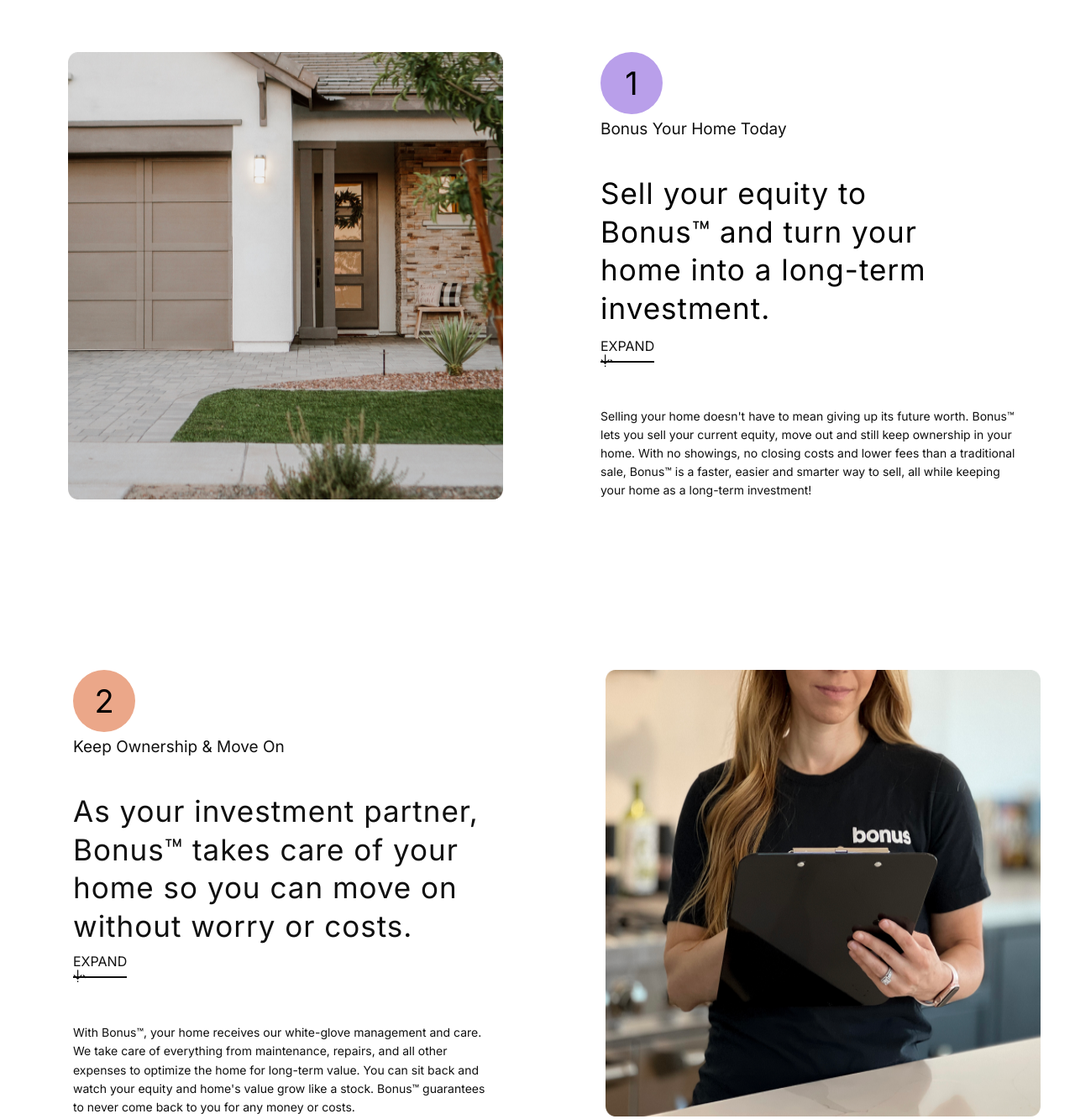
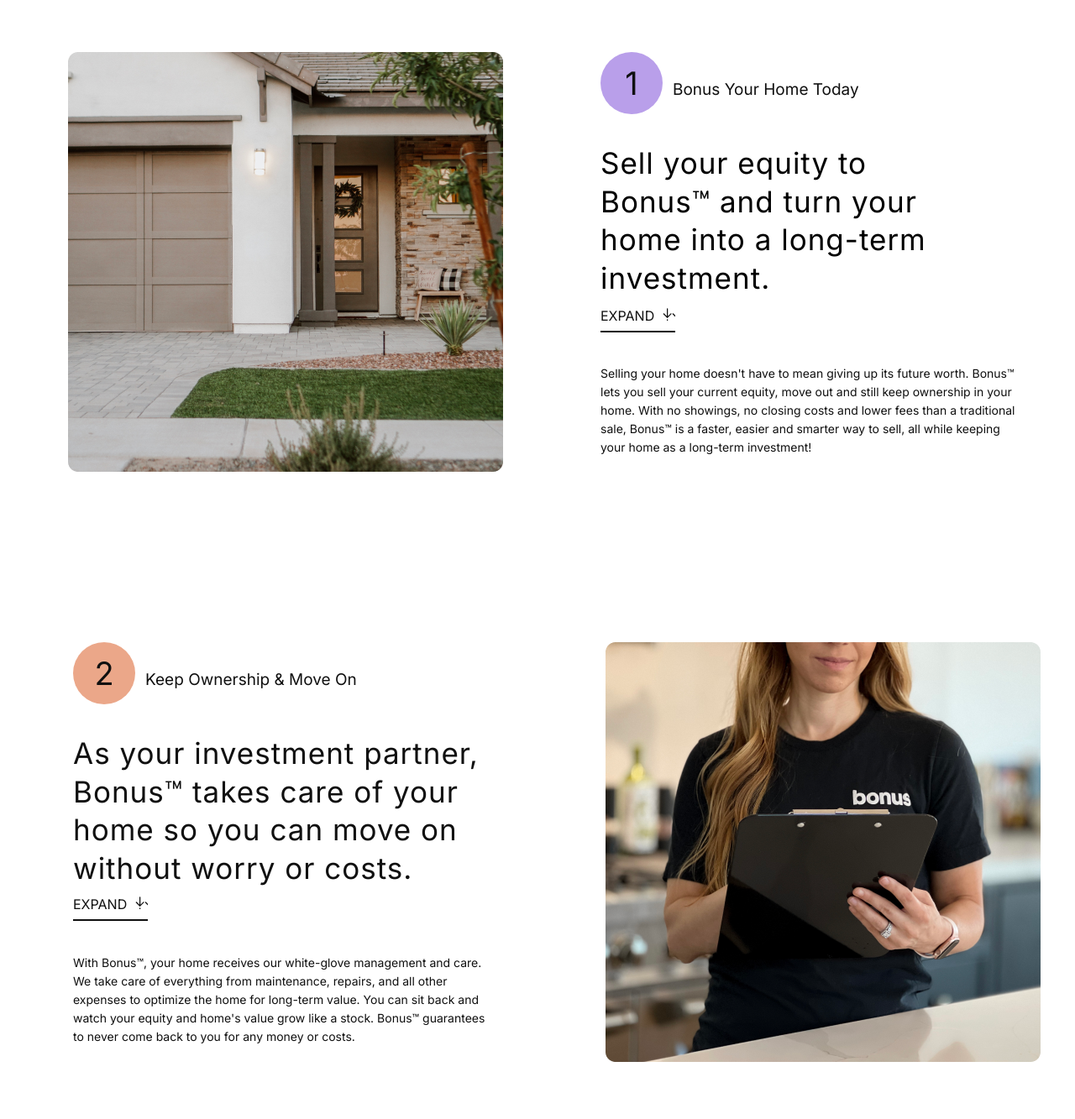
Before and after one commit to Bogdan3690/Bonus-Final, a plain HTML site: page index.html in a window 1280 px wide. Shown: the part 1360-2693 px from the top of the page at 84% size. Drawn offline with Linux system fonts and the light colour scheme.

Commit message:
finish css

```diff
--- a/index.html
+++ b/index.html
@@ -59,8 +59,7 @@
           <ul class="hero-list">
             <li class="first-item">
               <div class="first-advantages">
-                <p class="one">1</p>
-                <p class="top-text">Bonus Your Home Today</p>
+                <p class="top-text one">Bonus Your Home Today</p>
                 <h3 class="title">
                   Sell your equity to Bonus™ and turn your home into a long-term
                   investment.
@@ -79,8 +78,7 @@
             </li>
             <li class="second-item">
               <div class="second-advantages">
-                <p class="two">2</p>
-                <p class="top-text">Keep Ownership & Move On</p>
+                <p class="top-text two">Keep Ownership & Move On</p>
                 <h3 class="title">
                   As your investment partner, Bonus™ takes care of your home so
                   you can move on without worry or costs.
@@ -99,8 +97,7 @@
             </li>
             <li class="third-item">
               <div class="third-advantages">
-                <p class="tree">3</p>
-                <p class="top-text">Sell Again in 5-30 Years</p>
+                <p class="top-text tree">Sell Again in 5-30 Years</p>
                 <h3 class="title">
                   Unlock your bonus wealth. As your home value rises throughout
                   the years, so does your future net-worth.
--- a/style.css
+++ b/style.css
@@ -149,7 +149,8 @@ line-height: 60.48px;
 
 .hero-list .item::after{
     content: "";
-    display: block;
+    display: inline-block;
+    margin-left: 10px;
     width: 15px;
     height: 15px;
     background-image: url(./img/arow.png);
@@ -157,10 +158,7 @@ line-height: 60.48px;
 
 .hero-sec{
     display: flex;
-}
-
-.info{
-    padding-right: 106px;
+    justify-content: space-between;
 }
 
 .hero-img{
@@ -169,12 +167,12 @@ height: 283px;
 }
 
 .hero{
-    padding-top: 76px;
-    padding-bottom: 75px;
+    margin-top: 76px;
+    margin-bottom: 75px;
 }
 
 .hero-list{
-    padding-top: 124px;
+    margin-top: 124px;
 }
 
 .hero-title{
@@ -186,8 +184,8 @@ font-weight: 400;
 .hero-text{
     width: 452px;
 font-size: 16px;
-padding-top: 15px;
-padding-bottom: 75px;
+margin-top: 15px;
+margin-bottom: 75px;
 }
 
 /* FIRST LIST */
@@ -198,14 +196,13 @@ padding-bottom: 75px;
 }
 
 .first-advantages{
-    padding-left: 116px;
+    margin-left: 116px;
 }
 
 .first-advantages .top-text{
     color: var(--main-text-color);
 font-size: 19px;
 line-height: 36px;
-width: 225px;
 }
 
 .first-advantages .title{
@@ -213,8 +210,8 @@ font-size: 35px;
 font-weight: 400;
 line-height: 45.632px;
 letter-spacing: 1px;
-padding-top: 36px;
-padding-bottom: 11px;
+margin-top: 36px;
+margin-bottom: 11px;
 width: 459px;
 }
 
@@ -222,13 +219,15 @@ width: 459px;
     color: var(--main-text-color);
 line-height: 22.08px;
 width: 494px;
-padding-top: 48px;
+margin-top: 48px;
 }
 
-.one{
-    display: flex;
+.top-text.one::before{
+    content: "1";
+    display: inline-flex;
     justify-content: center;
     align-items: center;
+    margin-right: 12px;
 font-size: 38px;
 line-height: 24px;
 width: 74px;
@@ -241,19 +240,18 @@ background: var(--link-color);
 
 .second-item{
     display: flex;
-    padding-bottom: 183px;
-    padding-top: 203px;
+    margin-bottom: 183px;
+    margin-top: 203px;
 }
 
 .second-advantages{
-    padding-right: 139px;
+    margin-right: 139px;
 }
 
 .second-advantages .top-text{
     color: var(--main-text-color);
 font-size: 19px;
 line-height: 36px;
-width: 260px;
 }
 
 .second-advantages .title{
@@ -263,21 +261,23 @@ font-weight: 400;
 line-height: 45.632px;
 letter-spacing: 1px;
 width: 490px;
-padding-bottom: 9px;
-padding-top: 36px;
+margin-bottom: 9px;
+margin-top: 36px;
 }
 
 .second-advantages .text{
     color: var(--main-text-color);
 line-height: 22.08px;
 width: 495px;
-padding-top: 49px;
+margin-top: 49px;
 }
 
-.two{
-    display: flex;
+.top-text.two::before{
+    content: "2";
+    display: inline-flex;
     align-items: center;
     justify-content: center;
+    margin-right: 12px;
 font-size: 38px;
 line-height: 24px;
 width: 74px;
@@ -291,18 +291,16 @@ background: var(--second-link-color);
 .third-item{
     display: flex;
     flex-direction: row-reverse;
-    padding-bottom: 81px;
 }
 
 .third-advantages{
-    padding-left: 116px;
+    margin-left: 116px;
 }
 
 .third-advantages .top-text{
     color: var(--main-text-color);
     font-size: 19px;
     line-height: 36px;
-    width: 220px;
 }
 
 .third-advantages .title{
@@ -321,13 +319,15 @@ padding-top: 36px;
 font-size: 15px;
 line-height: 22.08px;
 width: 485px;
-padding-top: 49px;
+margin-top: 49px;
 }
 
-.tree{
-    display: flex;
+.top-text.tree::before{
+    content: "3";
+    display: inline-flex;
     justify-content: center;
     align-items: center;
+    margin-right: 12px;
 font-size: 38px;
 line-height: 24px;
 width: 74px;
@@ -341,8 +341,8 @@ background: var(--third-link-color);
     display: block;
     width: 72px;
     height: 62px;
-    padding-top: 116px;
-    margin-left: 209px;
+    margin-right: auto;
+    margin-left: auto;
     margin-bottom: 48px;
     background-image: url(./img/review.png);
     background-repeat: no-repeat;
@@ -354,6 +354,11 @@ background: var(--third-link-color);
 }
 
 /* REVIEW */
+
+.reviews{
+    padding-top: 116px;
+    padding-bottom: 112px;
+}
 
 .reviews .list{
     display: flex;
@@ -377,7 +382,6 @@ line-height: 24px;
     display: flex;
     gap: 29px;
     margin-top: 61px;
-    margin-bottom: 112px;
 }
 
 .second-review{
@@ -389,8 +393,8 @@ line-height: 24px;
     display: block;
     width: 72px;
     height: 62px;
-    padding-top: 116px;
-    margin-left: 169px;
+    margin-right: auto;
+    margin-left: auto;
     margin-bottom: 48px;
     background-image: url(./img/review2.png);
     background-repeat: no-repeat;
```
